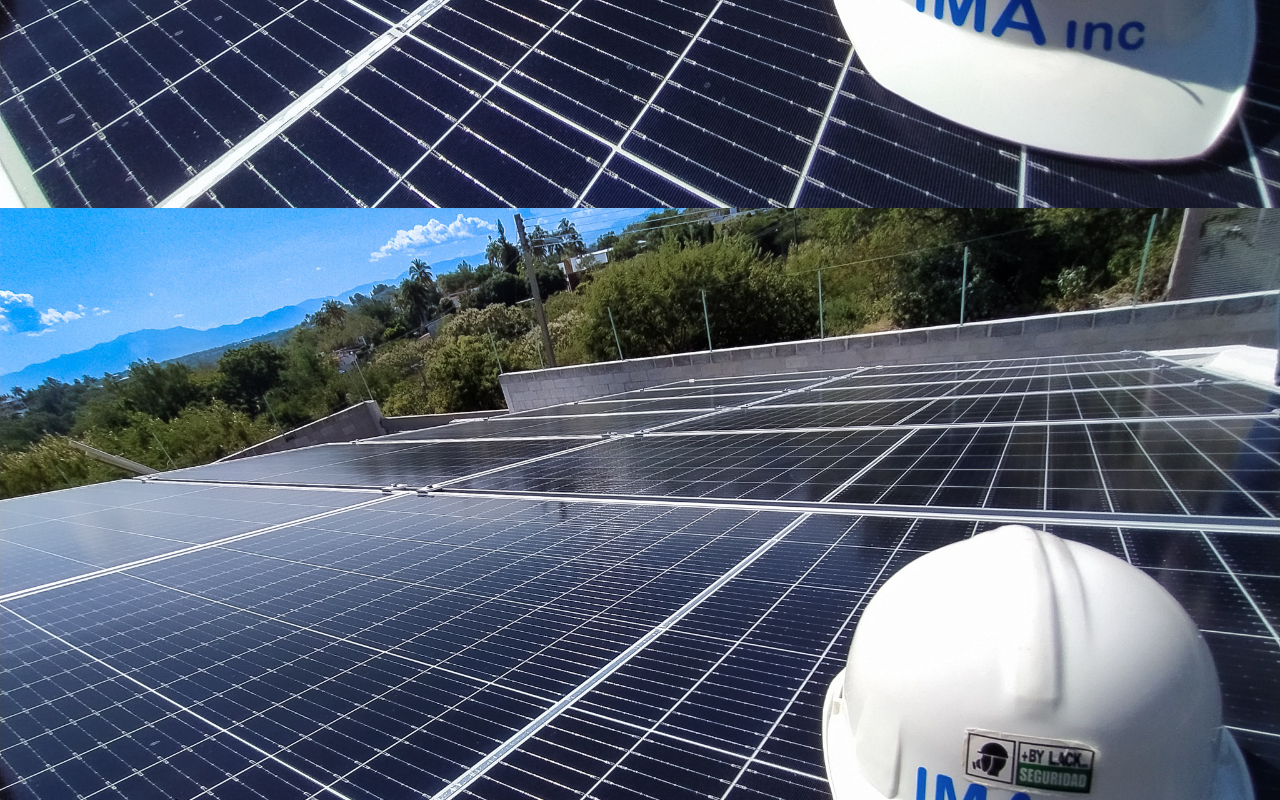
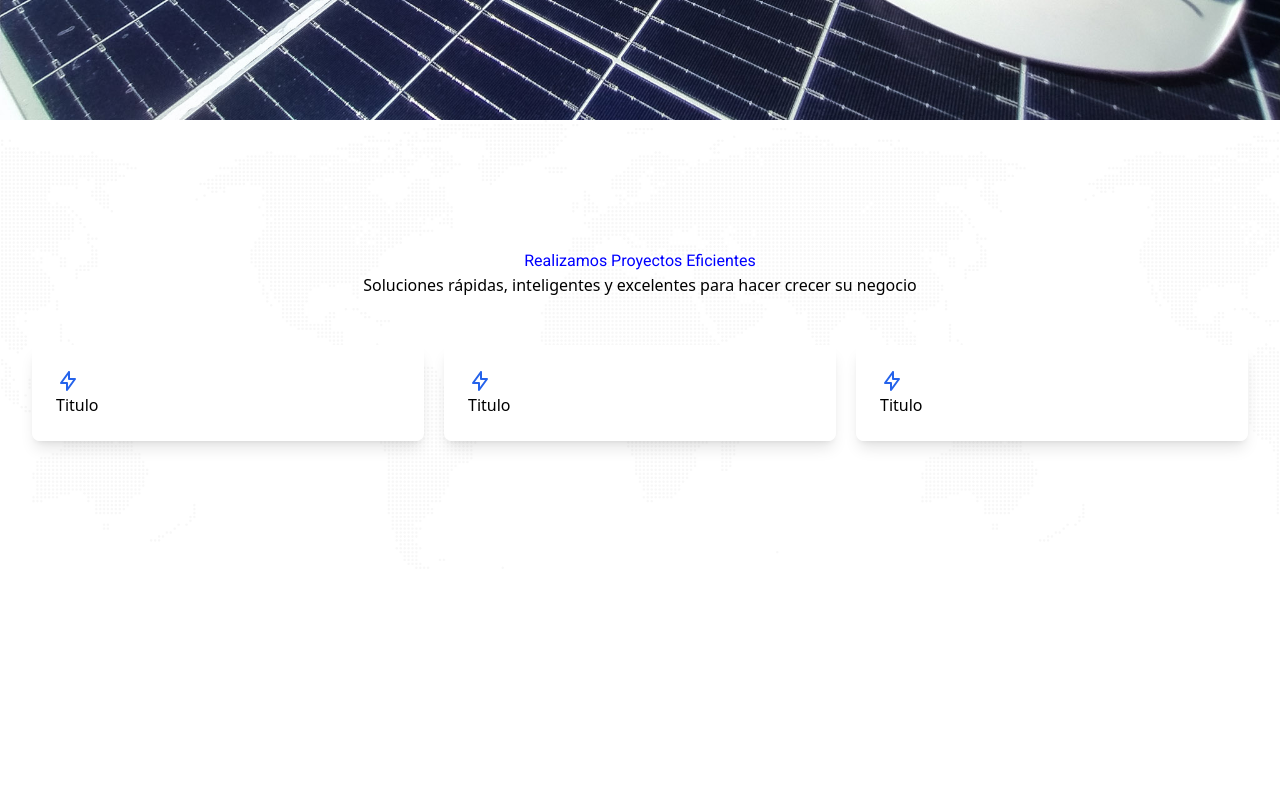
Before and after one commit to AFE95XD/imapowerplants, a React (Vite) app: page / in a window 1280 px wide. Shown: the part 680-1480 px from the top of the page. After the commit the page ends 1249 px from the top, so only its background shows below. Built offline with nearby package versions, Linux system fonts and the light colour scheme; grey boxes are pictures that could not be loaded.

Commit message:
agregando fuentes y cards

```diff
--- a/src/App.jsx
+++ b/src/App.jsx
@@ -1,14 +1,13 @@
 import Header from "./components/Header";
 import Hero from "./components/Hero";
+import SecCardsInfo from "./components/SecCardsInfo";
 
 function App() {
   return (
     <>
       <Header />
       <Hero />
-      <Hero />
-      <Hero />
-      <Hero />
+      <SecCardsInfo />
     </>
   );
 }
--- a/src/components/Header.jsx
+++ b/src/components/Header.jsx
@@ -8,18 +8,34 @@ const navigation = [
 ];
 
 const Header = () => {
-  const [small, setSmall] = useState(false);
+  const [isMenuOpen, setMenuOpen] = useState(false);
+  const [isMenuWhite, setMenuWhite] = useState(false);
 
   useEffect(() => {
-    if (typeof window !== "undefined") {
-      window.addEventListener("scroll", () =>
-        setSmall(window.pageYOffset > 200)
-      );
+    function handleScroll() {
+      const scrollTop = window.pageYOffset;
+      // console.log(scrollTop);
+      if (scrollTop > 100) {
+        // cambia 100 por el número de píxeles que desees
+        setMenuOpen(true);
+        setMenuWhite(true);
+      } else {
+        setMenuOpen(false);
+        setMenuWhite(false);
+      }
     }
+    window.addEventListener("scroll", handleScroll);
+    return () => {
+      window.removeEventListener("scroll", handleScroll);
+    };
   }, []);
 
   return (
-    <header className={`bg-transparent z-50 w-full ${small ? "small" : ""}`}>
+    <header
+      className={`menu fixed top-0 left-0 right-0 z-50 p-4 ${
+        isMenuOpen ? "bg-white shadow-lg" : "bg-transparent"
+      } transition duration-500 ease-in-out`}
+    >
       <nav className="mx-auto max-w-7xl px-6 lg:px-8" aria-label="Top">
         {/* MENU NORMAL */}
         <div className="flex w-full items-center justify-between border-b border-indigo-500 py-6 lg:border-none">
--- /dev/null
+++ b/src/components/SecCardsInfo.jsx
@@ -0,0 +1,127 @@
+import Energia from "./svg/Energia";
+
+const posts = [
+  {
+    title: "Boost your conversion rate",
+    href: "#",
+    category: { name: "Article", href: "#" },
+    description:
+      "Lorem ipsum dolor sit amet consectetur adipisicing elit. Architecto accusantium praesentium eius, ut atque fuga culpa, similique sequi cum eos quis dolorum.",
+  },
+  {
+    title: "How to use search engine optimization to drive sales",
+    href: "#",
+    category: { name: "Video", href: "#" },
+    description:
+      "Lorem ipsum dolor sit amet consectetur adipisicing elit. Velit facilis asperiores porro quaerat doloribus, eveniet dolore. Adipisci tempora aut inventore optio animi., tempore temporibus quo laudantium.",
+    date: "Mar 10, 2020",
+    datetime: "2020-03-10",
+    imageUrl:
+      "https://images.unsplash.com/photo-1547586696-ea22b4d4235d?ixlib=rb-1.2.1&ixid=eyJhcHBfaWQiOjEyMDd9&auto=format&fit=crop&w=1679&q=80",
+    readingTime: "4 min",
+    author: {
+      name: "Brenna Goyette",
+      href: "#",
+      imageUrl:
+        "https://images.unsplash.com/photo-1550525811-e5869dd03032?ixlib=rb-1.2.1&ixid=eyJhcHBfaWQiOjEyMDd9&auto=format&fit=facearea&facepad=2&w=256&h=256&q=80",
+    },
+  },
+  {
+    title: "Improve your customer experience",
+    href: "#",
+    category: { name: "Case Study", href: "#" },
+    description:
+      "Lorem ipsum dolor sit amet consectetur adipisicing elit. Sint harum rerum voluptatem quo recusandae magni placeat saepe molestiae, sed excepturi cumque corporis perferendis hic.",
+    date: "Feb 12, 2020",
+    datetime: "2020-02-12",
+    imageUrl:
+      "https://images.unsplash.com/photo-1492724441997-5dc865305da7?ixlib=rb-1.2.1&ixid=eyJhcHBfaWQiOjEyMDd9&auto=format&fit=crop&w=1679&q=80",
+    readingTime: "11 min",
+    author: {
+      name: "Daniela Metz",
+      href: "#",
+      imageUrl:
+        "https://images.unsplash.com/photo-1487412720507-e7ab37603c6f?ixlib=rb-1.2.1&ixid=eyJhcHBfaWQiOjEyMDd9&auto=format&fit=facearea&facepad=2&w=256&h=256&q=80",
+    },
+  },
+];
+
+const SecCardsInfo = () => {
+  return (
+    <section className="bg-contain bg-center h-auto bg-[url('src/assets/img/map.png')]">
+      <div className="mx-auto max-w-7xl px-6 sm:max-w-3xl lg:max-w-7xl lg:px-8 text-center py-32">
+        <span className="font-roboto text-base text-[#0000FF] ">
+          Realizamos Proyectos Eficientes
+        </span>
+        <h2 className="">
+          Soluciones rápidas, inteligentes y excelentes para hacer crecer su
+          negocio
+        </h2>
+
+        <div className="mx-auto mt-12 grid max-w-lg gap-5 lg:max-w-none lg:grid-cols-3">
+          {posts.map((post) => (
+            <div
+              key={post.title}
+              className="flex flex-col overflow-hidden rounded-lg shadow-lg"
+            >
+              {/* <div className="flex-shrink-0">
+                <img
+                  className="h-48 w-full object-cover"
+                  src={post.imageUrl}
+                  alt=""
+                />
+              </div> */}
+              <div className="flex flex-1 flex-col justify-between bg-white p-6">
+                <div className="flex-1">
+                  {/* <p className="text-sm font-medium text-indigo-600">
+                    <a href={post.category.href} className="hover:underline">
+                      {post.category.name}
+                    </a>
+                  </p> */}
+                  <Energia />
+                  {/* <a href={post.href} className="mt-2 block">
+                    <p className="text-xl font-semibold text-gray-900">
+                      {post.title}
+                    </p>
+                    <p className="mt-3 text-base text-gray-500">
+                      {post.description}
+                    </p>
+                  </a> */}
+                  <h4 className="text-left">
+                    Titulo <br />
+                  </h4>
+                </div>
+                {/* <div className="mt-6 flex items-center">
+                  <div className="flex-shrink-0">
+                    <a href={post.author.href}>
+                      <span className="sr-only">{post.author.name}</span>
+                      <img
+                        className="h-10 w-10 rounded-full"
+                        src={post.author.imageUrl}
+                        alt=""
+                      />
+                    </a>
+                  </div>
+                  <div className="ml-3">
+                    <p className="text-sm font-medium text-gray-900">
+                      <a href={post.author.href} className="hover:underline">
+                        {post.author.name}
+                      </a>
+                    </p>
+                    <div className="flex space-x-1 text-sm text-gray-500">
+                      <time dateTime={post.datetime}>{post.date}</time>
+                      <span aria-hidden="true">&middot;</span>
+                      <span>{post.readingTime} read</span>
+                    </div>
+                  </div>
+                </div> */}
+              </div>
+            </div>
+          ))}
+        </div>
+      </div>
+    </section>
+  );
+};
+
+export default SecCardsInfo;
--- /dev/null
+++ b/src/components/svg/Energia.jsx
@@ -0,0 +1,23 @@
+import React from "react";
+
+const Energia = () => {
+  return (
+    <svg
+      xmlns="http://www.w3.org/2000/svg"
+      className="icon icon-tabler icon-tabler-bolt text-blue-600 hover:hover:text-white"
+      width="24"
+      height="24"
+      viewBox="0 0 24 24"
+      strokeWidth="2"
+      stroke="currentColor"
+      fill="none"
+      strokeLinecap="round"
+      strokeLinejoin="round"
+    >
+      <path stroke="none" d="M0 0h24v24H0z" fill="none"></path>
+      <path d="M13 3l0 7l6 0l-8 11l0 -7l-6 0l8 -11"></path>
+    </svg>
+  );
+};
+
+export default Energia;
--- /dev/null
+++ b/src/components/svg/FrabricaAlimentos.jsx
@@ -0,0 +1,27 @@
+import React from "react";
+
+const FrabricaAlimentos = () => {
+  return (
+    <svg
+      xmlns="http://www.w3.org/2000/svg"
+      name="icon icon-tabler icon-tabler-building-factory-2 text-blue-600 hover:text-white"
+      width="24"
+      height="24"
+      viewBox="0 0 24 24"
+      strokeWidth="2"
+      stroke="currentColor"
+      fill="none"
+      strokeLinecap="round"
+      strokeLinejoin="round"
+    >
+      <path stroke="none" d="M0 0h24v24H0z" fill="none"></path>
+      <path d="M3 21h18"></path>
+      <path d="M5 21v-12l5 4v-4l5 4h4"></path>
+      <path d="M19 21v-8l-1.436 -9.574a.5 .5 0 0 0 -.495 -.426h-1.145a.5 .5 0 0 0 -.494 .418l-1.43 8.582"></path>
+      <path d="M9 17h1"></path>
+      <path d="M14 17h1"></path>
+    </svg>
+  );
+};
+
+export default FrabricaAlimentos;
--- /dev/null
+++ b/src/components/svg/Mantenimiento.jsx
@@ -0,0 +1,24 @@
+import React from "react";
+
+const Mantenimiento = () => {
+  return (
+    <svg
+      xmlns="http://www.w3.org/2000/svg"
+      className="icon icon-tabler icon-tabler-hammer"
+      width="24"
+      height="24"
+      viewBox="0 0 24 24"
+      strokeWidth="2"
+      stroke="currentColor"
+      fill="none"
+      strokeLinecap="round"
+      strokeLinejoin="round"
+    >
+      <path stroke="none" d="M0 0h24v24H0z" fill="none"></path>
+      <path d="M11.414 10l-7.383 7.418a2.091 2.091 0 0 0 0 2.967a2.11 2.11 0 0 0 2.976 0l7.407 -7.385"></path>
+      <path d="M18.121 15.293l2.586 -2.586a1 1 0 0 0 0 -1.414l-7.586 -7.586a1 1 0 0 0 -1.414 0l-2.586 2.586a1 1 0 0 0 0 1.414l7.586 7.586a1 1 0 0 0 1.414 0z"></path>
+    </svg>
+  );
+};
+
+export default Mantenimiento;
--- a/src/index.css
+++ b/src/index.css
@@ -1,3 +1,6 @@
+@import url('https://fonts.googleapis.com/css2?family=Roboto:wght@100;300;400;500;700;900&display=swap');
+@import url('https://fonts.googleapis.com/css2?family=Barlow:wght@100;200;300;400;500;600;700;800;900&family=Roboto:wght@100;300;400;500;700;900&display=swap');
+
 @tailwind base;
 @tailwind components;
 @tailwind utilities;
--- a/tailwind.config.cjs
+++ b/tailwind.config.cjs
@@ -3,6 +3,10 @@ module.exports = {
   content: ["./index.html", "./src/**/*.{js,ts,jsx,tsx}"],
   theme: {
     extend: {},
+    fontFamily: {
+      roboto: "Roboto,sans-serif",
+      barlow: "Barlow,sans-serif",
+    },
   },
   plugins: [],
 };
```
Also changed, not shown: src/assets/img/map.png (added).
